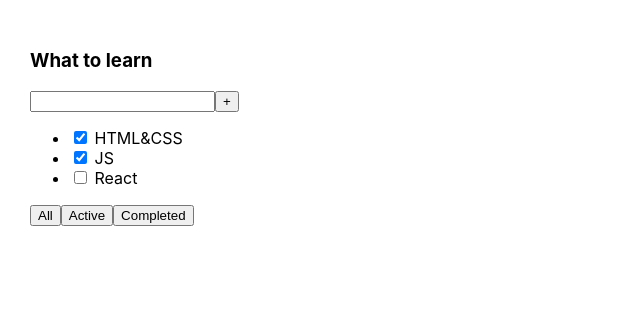
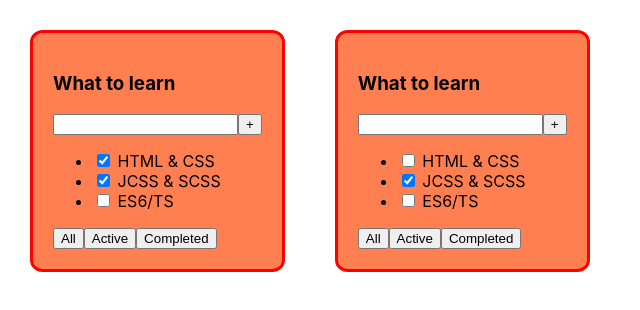
Before and after one commit to Vance051/1-todolist, a React (Create React App) app: page / in a window 1280 px wide. Shown: the top 310 px of the page, without its empty margins (0-640 px from the left). Built offline with nearby package versions, Linux system fonts and the light colour scheme.

Commit message:
A new component was created and placed in a separate file. Passed props and typed them

```diff
--- a/src/App.css
+++ b/src/App.css
@@ -6,3 +6,19 @@
 .App > div {
   margin-right: 50px;
 }
+
+.todolist {
+  border: 3px solid red;
+  border-radius: 5% ;
+  padding: 20px;
+  background: coral;
+
+}
+
+
+.todolist-empty {
+  border: 3px solid red;
+  border-radius: 5% ;
+  padding: 20px;
+  background: greenyellow;
+}
--- a/src/App.tsx
+++ b/src/App.tsx
@@ -1,26 +1,33 @@
 import React from 'react';
 import './App.css';
+import TodoList from "./TodoList";
 
-function App() {
+export type TaskType = {
+    id: number,
+    title: string,
+    isDone: boolean
+}
+const tasks: TaskType[] = [
+    {id: 1, title: "HTML & CSS", isDone: true},
+    {id: 2, title: "CSS & SCSS", isDone: true},
+    {id: 3, title: "ES6/TS", isDone: false},
+]
+const tasks1: TaskType[] = [
+    {id: 1, title: "HTML & CSS", isDone: false},
+    {id: 2, title: "CSS & SCSS", isDone: true},
+    {id: 3, title: "ES6/TS", isDone: false},
+]
+
+
+function App(): JSX.Element {
     return (
         <div className="App">
-            <div>
-                <h3>What to learn</h3>
-                <div>
-                    <input/>
-                    <button>+</button>
-                </div>
-                <ul>
-                    <li><input type="checkbox" checked={true}/> <span>HTML&CSS</span></li>
-                    <li><input type="checkbox" checked={true}/> <span>JS</span></li>
-                    <li><input type="checkbox" checked={false}/> <span>React</span></li>
-                </ul>
-                <div>
-                    <button>All</button>
-                    <button>Active</button>
-                    <button>Completed</button>
-                </div>
-            </div>
+            <TodoList
+                title={"What to learn"}
+                tasks={tasks}/>
+            <TodoList
+                title={"What to learn"}
+                tasks={tasks1}/>
         </div>
     );
 }
--- /dev/null
+++ b/src/TodoList.tsx
@@ -0,0 +1,42 @@
+import React, {FC} from 'react';
+import {TaskType} from "./App";
+
+
+type TodoListPropsType = {
+    title: string,
+    tasks: Array<TaskType>
+}
+const TodoList: FC<TodoListPropsType> = (props) => {
+    let isAllTaskIsMotDone = true;
+    for (let i = 0; i < props.tasks.length; i++) {
+        if (props.tasks[i].isDone) {
+            isAllTaskIsMotDone = false
+            break;
+
+        }
+    }
+    const todoClasses = isAllTaskIsMotDone ? "todolist-empty" : "todolist";
+
+
+    return (
+        <div className={todoClasses}>
+            <h3>{props.title}</h3>
+            <div>
+                <input/>
+                <button>+</button>
+            </div>
+            <ul>
+                <li><input type="checkbox" checked={props.tasks[0].isDone}/> <span>{props.tasks[0].title}</span></li>
+                <li><input type="checkbox" checked={props.tasks[1].isDone}/> <span>J{props.tasks[1].title}</span></li>
+                <li><input type="checkbox" checked={props.tasks[2].isDone}/> <span>{props.tasks[2].title}</span></li>
+            </ul>
+            <div>
+                <button>All</button>
+                <button>Active</button>
+                <button>Completed</button>
+            </div>
+        </div>
+    );
+};
+
+export default TodoList;
```
